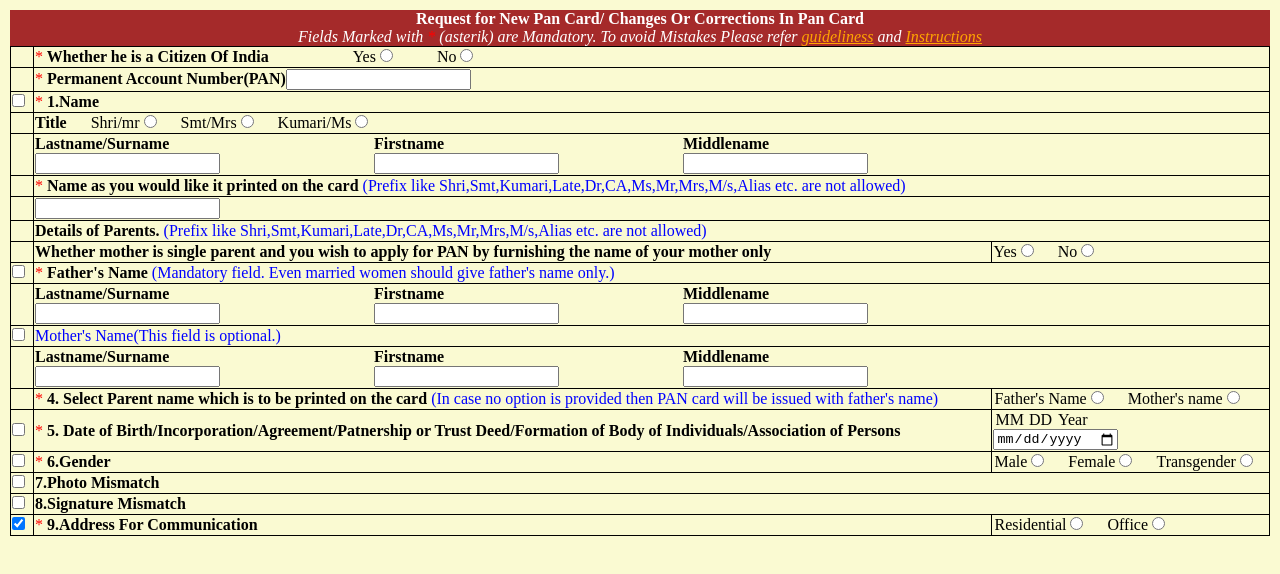
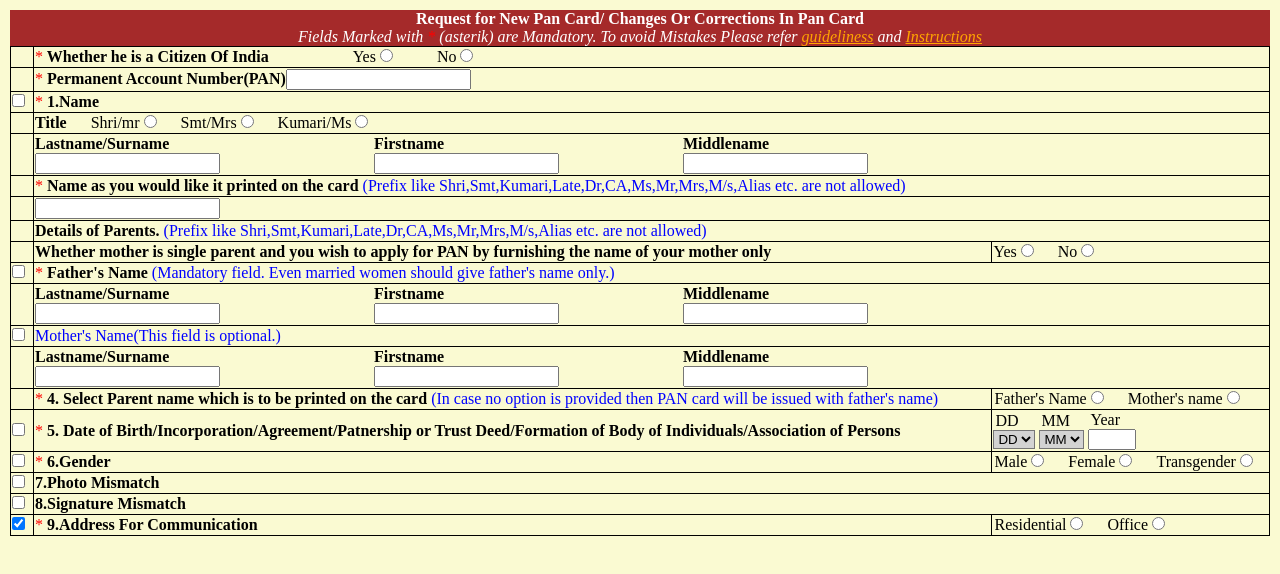
Before and after one commit to Karthick-code/PanCard, a plain HTML site: page index.html in a window 1280 px wide. Drawn offline with Linux system fonts and the light colour scheme.

Commit message:
Uploading Index file

```diff
--- a/index.html
+++ b/index.html
@@ -219,8 +219,20 @@
         </td>
         <td>
           <div style="display:inline-block">
-            <label for="Month" style="padding-left: 2px;">MM</label><label for="Date" style="padding-left: 5px;">DD</label> <label for="Year" style="padding-left: 2px;">Year</label><br>
-            <input type="date" name="" id="date">
+            <label for="Date" style="padding-left: 2px;">DD</label><br>
+            <select name="DD" id="" style="background-color: lightgrey;">
+              <option value="DD">DD</option>
+            </select>
+          </div>
+          <div style="display:inline-block">
+            <label for="Month" style="padding-left: 2px;">MM</label><br>
+            <select name="MM" id="" style="background-color: lightgrey;">
+              <option value="MM">MM</option>
+            </select>
+          </div>
+          <div style="display:inline-block">
+            <label for="Year" style="padding-left: 2px;">Year</label><br>
+            <input type="text" name="Year" id="" style="width: 40px;">
           </div>
         </td>
       </tr>
```
